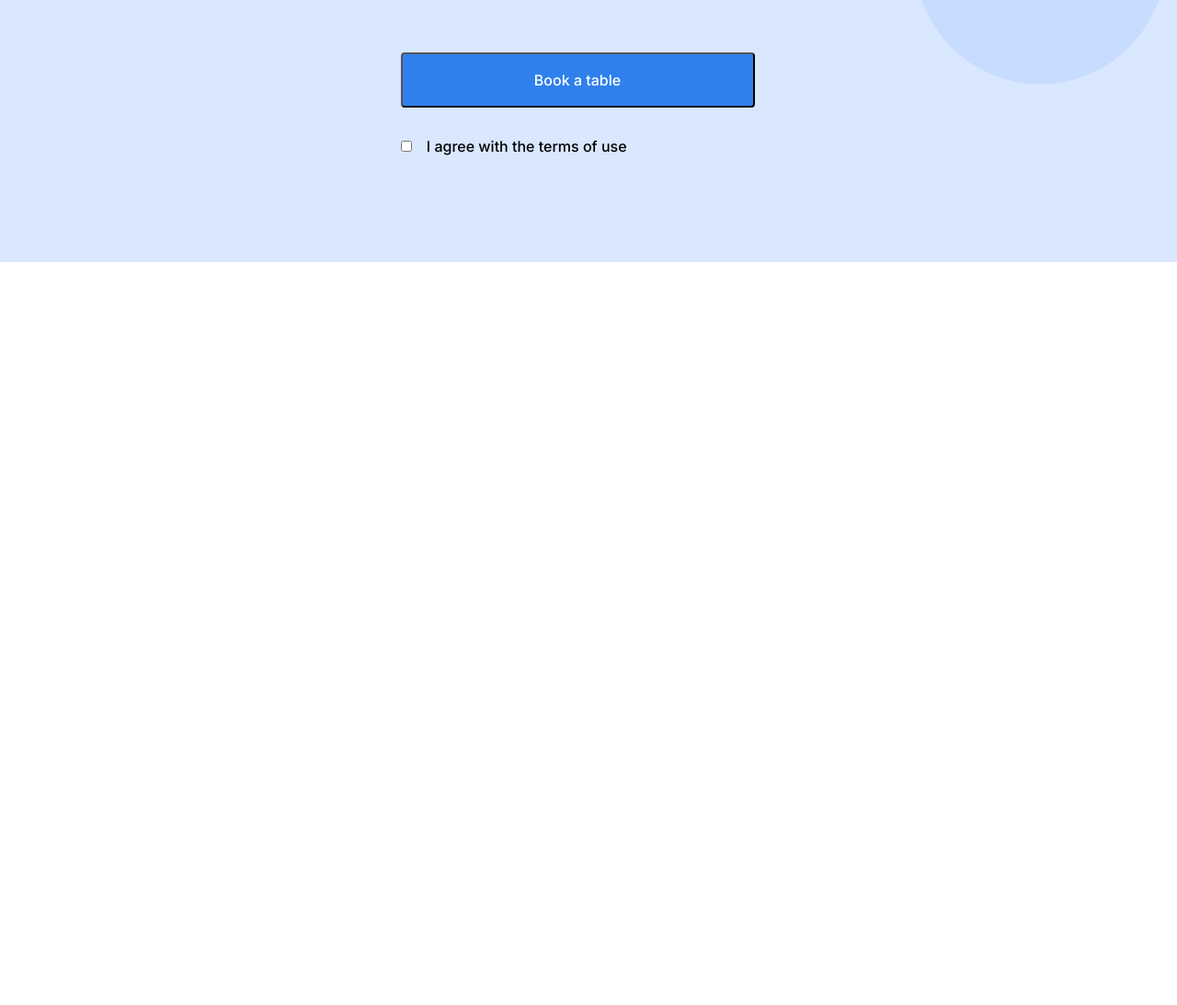
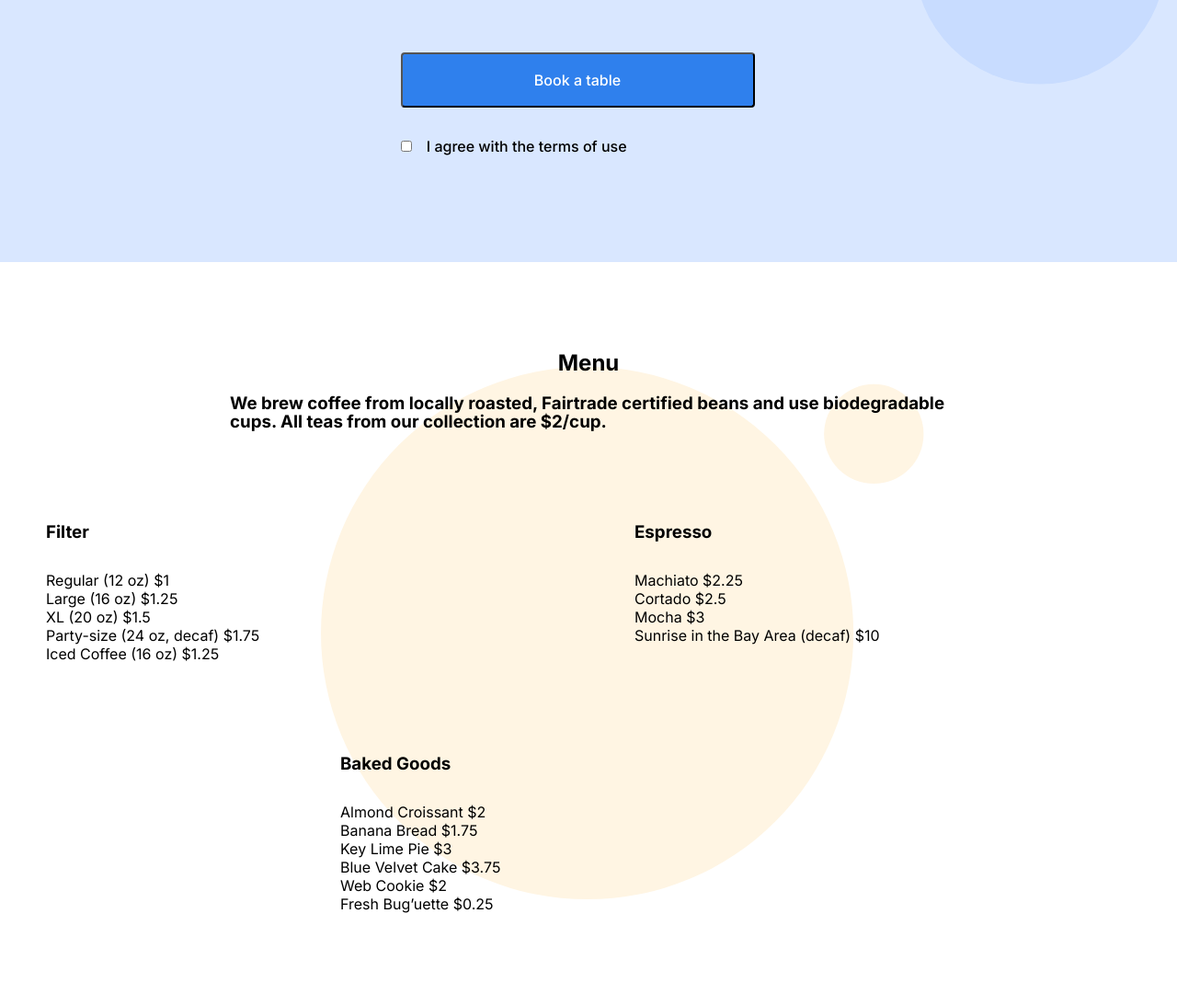
Before and after one commit to divyaaa1812/se_project_coffeeshop_Project2, a plain HTML site: page index.html in a window 1280 px wide. Shown: the part 2333-3426 px from the top of the page at 92% size. Before the commit the page ends 2618 px from the top, so only its background shows below. Drawn offline with Linux system fonts and the light colour scheme.

Commit message:
adding menu section

```diff
--- /dev/null
+++ b/blocks/menu.css
@@ -0,0 +1,44 @@
+.menu {
+  background-color: #fff;
+  background-image: url(../images/background_menu.svg);
+  background-repeat: no-repeat;
+  background-position: center;
+  background-size: cover;
+  display: flex;
+  flex-direction: column;
+  align-items: center;
+}
+
+.menu__title {
+  padding-top: 100px;
+  max-width: 780px;
+  margin: 0;
+}
+
+.menu__subtitle {
+  padding-top: 24px;
+  margin: 0px;
+  max-width: 780px;
+}
+
+.menu__cards {
+  padding-top: 100px;
+  padding-bottom: 100px;
+  display: flex;
+  flex-wrap: wrap;
+  justify-content: center;
+  gap: 100px;
+}
+
+.card {
+  width: 540px;
+}
+
+.card__title {
+  margin-bottom: 32px;
+  margin-top: 0;
+}
+
+.card__list-item {
+  list-style-type: none;
+}
--- a/index.html
+++ b/index.html
@@ -161,7 +161,76 @@
             </fieldset>
           </form>
         </section>
-        <section class="menu" id="menu-section"></section>
+        <section class="menu" id="menu-section">
+          <h2 class="menu__title">Menu</h2>
+          <h3 class="menu__subtitle">
+            We brew coffee from locally roasted, Fairtrade certified beans and
+            use biodegradable cups. All teas from our collection are $2/cup.
+          </h3>
+          <div class="menu__cards">
+            <div class="card">
+              <h3 class="card__title">Filter</h3>
+              <li class="card__list-item">
+                Regular (12 oz) <span class="card__list-divider"></span> $1
+              </li>
+              <li class="card__list-item">
+                Large (16 oz) <span class="card__list-divider"></span> $1.25
+              </li>
+              <li class="card__list-item">
+                XL (20 oz) <span class="card__list-divider"></span> $1.5
+              </li>
+              <li class="card__list-item">
+                Party-size (24 oz, decaf)
+                <span class="card__list-divider"></span> $1.75
+              </li>
+              <li class="card__list-item">
+                Iced Coffee (16 oz)
+                <span class="card__list-divider"></span> $1.25
+              </li>
+            </div>
+            <div class="card">
+              <h3 class="card__title">Espresso</h3>
+
+              <li class="card__list-item">
+                Machiato <span class="card__list-divider"></span> $2.25
+              </li>
+              <li class="card__list-item">
+                Cortado <span class="card__list-divider"></span> $2.5
+              </li>
+              <li class="card__list-item">
+                Mocha <span class="card__list-divider"></span> $3
+              </li>
+              <li class="card__list-item">
+                Sunrise in the Bay Area (decaf)
+                <span class="card__list-divider"></span> $10
+              </li>
+            </div>
+            <div class="card">
+              <h3 class="card__title">Baked Goods</h3>
+              <li class="card__list-item">
+                Almond Croissant <span class="card__list-divider"></span> $2
+              </li>
+              <li class="card__list-item">
+                Banana Bread <span class="card__list-divider"></span> $1.75
+              </li>
+              <li class="card__list-item">
+                Key Lime Pie<span class="card__list-divider"></span> $3
+              </li>
+              <li class="card__list-item">
+                Blue Velvet Cake
+                <span class="card__list-divider"></span> $3.75
+              </li>
+              <li class="card__list-item">
+                Web Cookie
+                <span class="card__list-divider"></span> $2
+              </li>
+              <li class="card__list-item">
+                Fresh Bug’uette
+                <span class="card__list-divider"></span> $0.25
+              </li>
+            </div>
+          </div>
+        </section>
         <section class="about" id="about-section"></section>
       </main>
       <footer class="footer" id="footer-section"></footer>
--- a/pages/index.css
+++ b/pages/index.css
@@ -3,3 +3,4 @@
 @import url(../blocks/header.css);
 @import url(../blocks/recipes.css);
 @import url(../blocks/reservation.css);
+@import url(../blocks/menu.css);
```
